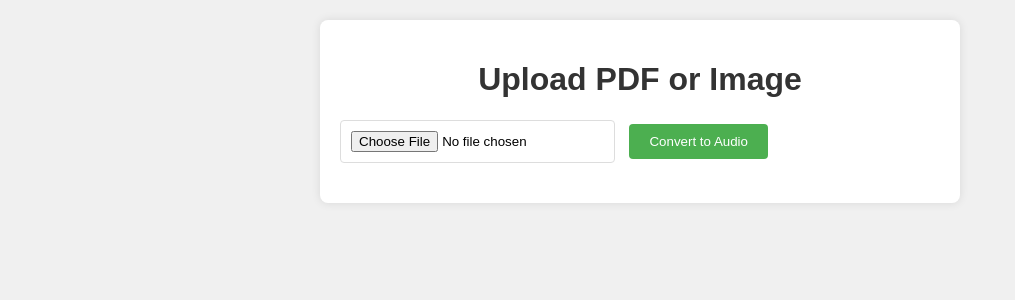
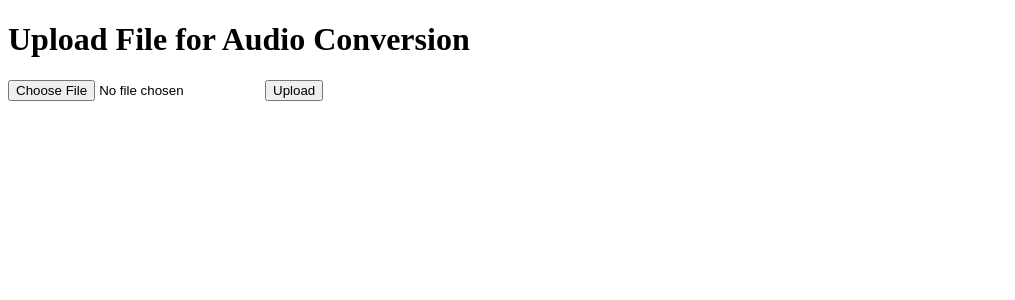
Before and after one commit to amruthaamujuri/Smart-PDF-to-Telugu-Audio-Converter, a Flask app: page / in a window 1280 px wide. Shown: the top 300 px of the page, without its empty margins (0-1015 px from the left). Run offline with Flask 3, Linux system fonts and the light colour scheme.

Commit message:
Add files via upload

```diff
--- a/templates/index.html
+++ b/templates/index.html
@@ -1,36 +1,45 @@
+
+
 <!DOCTYPE html>
-<html>
+<html lang="en">
 <head>
-    <title>PDF to Telugu Audio</title>
-    <link
-      rel="stylesheet"
-      href="{{ url_for('static', filename='style.css') }}"
-    />
+    <meta charset="UTF-8">
+    <meta name="viewport" content="width=device-width, initial-scale=1.0">
+    <title>Audio Generator</title>
 </head>
 <body>
-    <div class="container">
-      <h1>Upload PDF or Image</h1>
-      <form method="post" enctype="multipart/form-data">
-        <input type="file" name="file" accept=".pdf,.jpg,.jpeg,.png" required />
-        <button class="button" type="submit">Convert to Audio</button>
+    <h1>Upload File for Audio Conversion</h1>
+    <form action="/" method="post" enctype="multipart/form-data">
+        <input type="file" name="file" required>
+        <button type="submit">Upload</button>
     </form>
 
     {% if message %}
-      <div class="success">
         <p>{{ message }}</p>
-        {% if audio_url %}
-        <audio controls controlsList="nodownload">
-          <source src="{{ audio_url }}" type="audio/mpeg" />
+        <audio id="audioPlayer" controls>
+            <source src="{{ audio_url }}" type="audio/mpeg">
             Your browser does not support the audio element.
         </audio>
-        <a class="button" href="{{ audio_url }}">Download Audio</a>
+        <br>
+        <button onclick="playAudio()">Play</button>
+        <button onclick="pauseAudio()">Pause</button>
+        <a href="{{ audio_url }}" download>
+            <button>Download Audio</button>
+        </a>
     {% endif %}
-      </div>
-      {% endif %} {% if error %}
-      <div class="error">
-        <p>{{ error }}</p>
-      </div>
+
+    {% if error %}
+        <p style="color: red;">{{ error }}</p>
     {% endif %}
-    </div>
+
+    <script>
+        function playAudio() {
+            document.getElementById("audioPlayer").play();
+        }
+
+        function pauseAudio() {
+            document.getElementById("audioPlayer").pause();
+        }
+    </script>
 </body>
 </html>
```
Lines whose indentation alone changed are shown as unchanged.
